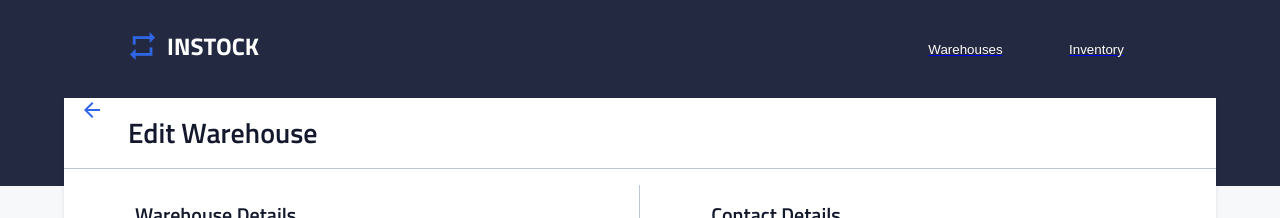
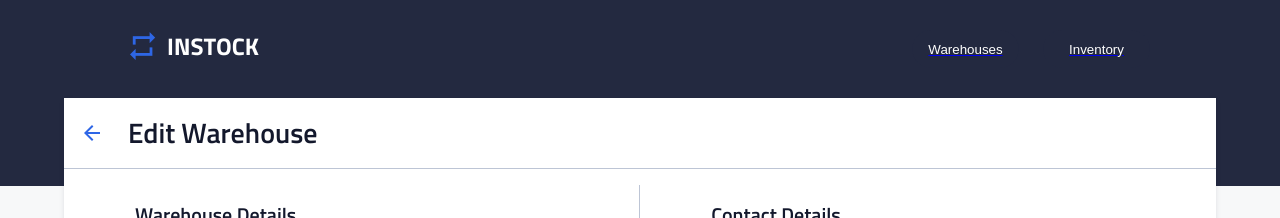
Before and after one commit to fstone-codes/ims, a React (Vite) app: page /warehouse/1/edit in a window 1280 px wide. Shown: the top 218 px of the page. Built offline with nearby package versions, Linux system fonts and the light colour scheme; no server answers.

Commit message:
update backarrow to use onclick instead of Link to navigate back to warehouse details page

```diff
--- a/src/components/WarehouseEditForm/WarehouseEditForm.jsx
+++ b/src/components/WarehouseEditForm/WarehouseEditForm.jsx
@@ -83,19 +83,18 @@ function WarehouseEditForm() {
 
     const navigate = useNavigate();
     const handleClick = () => {
-        navigate("/warehouse/{warehouseId}");
+        navigate(`/warehouse/${warehouseId}`);
     };
 
     return (
         <div className="warehouseform-container">
             <div className="warehouseform-container__top">
-                <Link to="/warehouse" className="warehouse-container_arrow">
                     <img
                         src={backArrow}
                         alt="back arrow"
                         className="warehouse-container_arrow"
+                        onClick={handleClick}
                     ></img>
-                </Link>
                 <h1 className="warehouseform-container__title">
                     Edit Warehouse
                 </h1>
```
